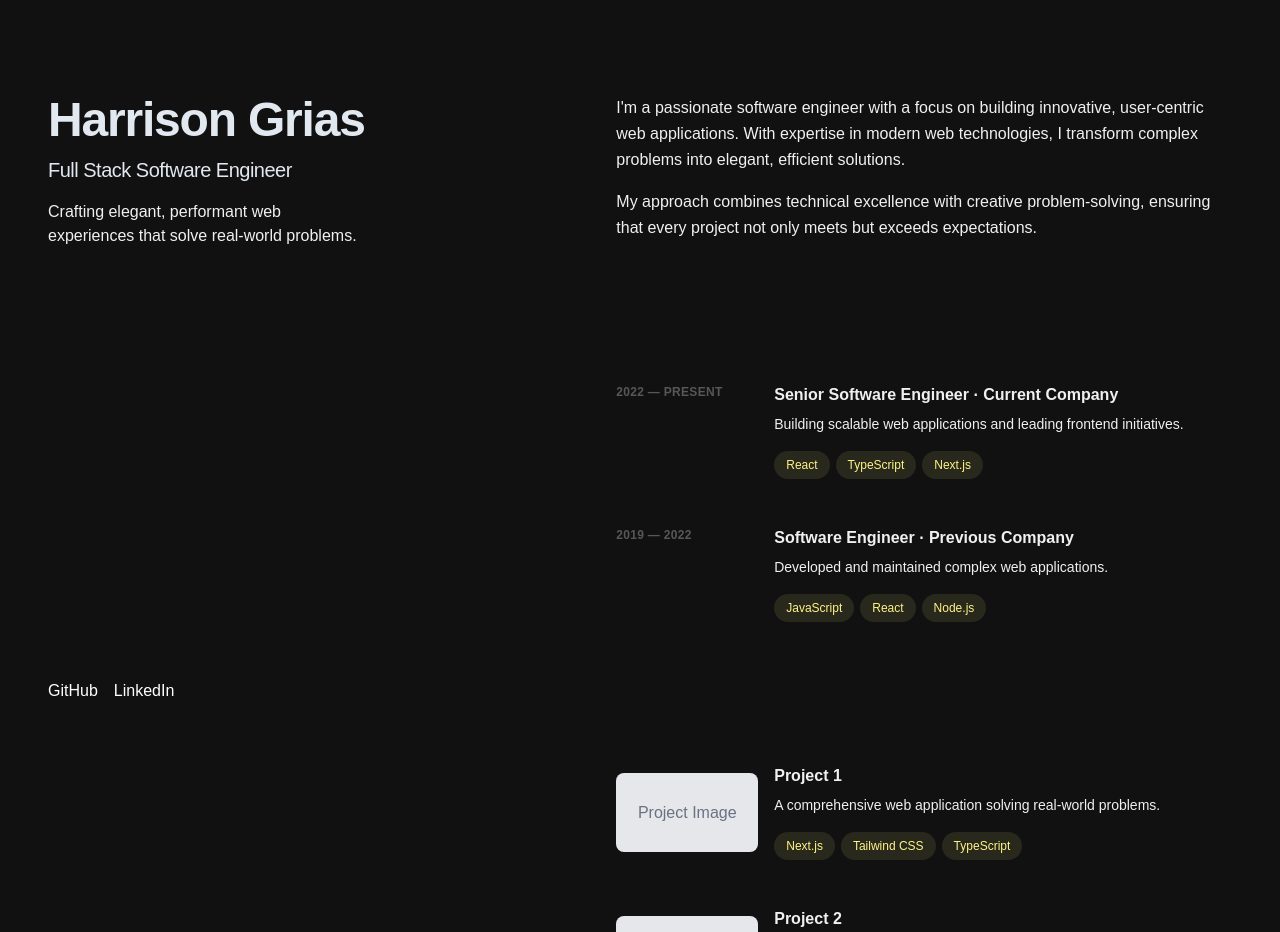
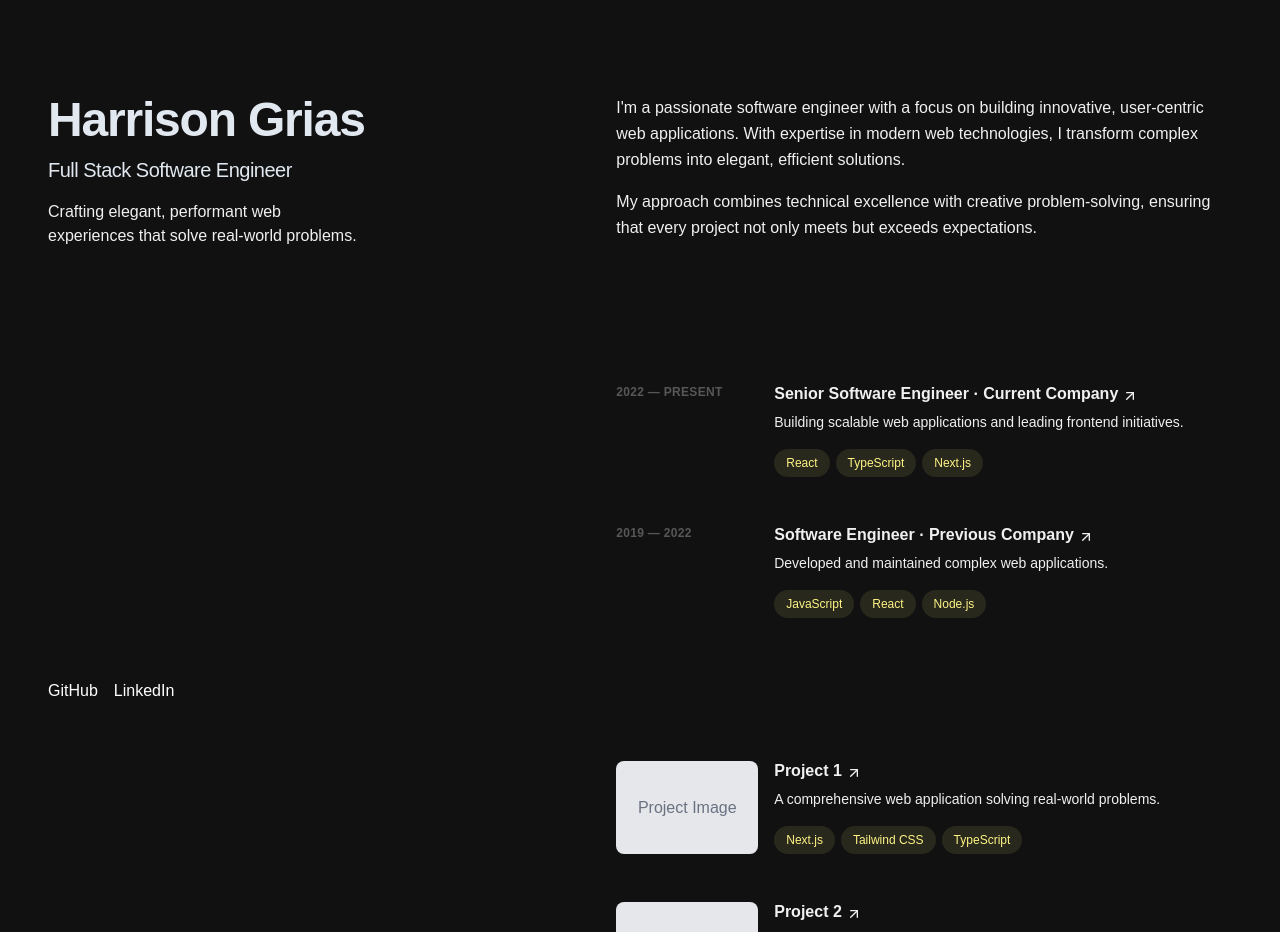
Before and after one commit to hgrias/harrisongrias.com, a Next.js app: page / in a window 1280 px wide. Shown: the top 932 px of the page. Built offline with nearby package versions, Linux system fonts and the light colour scheme.

Commit message:
feat: add arrow to show external link

```diff
--- a/src/app/components/experience/ExperienceCard.tsx
+++ b/src/app/components/experience/ExperienceCard.tsx
@@ -1,3 +1,4 @@
+import { ArrowUpRight } from "lucide-react";
 import Link from "next/link";
 import React from "react";
 import { TechnologyBadge } from "../TechnologyBadge";
@@ -34,10 +35,14 @@ export const ExperienceCard: React.FC<ExperienceCardProps> = ({
 
         {/* Job Content */}
         <div className="sm:col-span-6">
-          <h3 className="text-foreground leading-snug font-semibold">
-            <span className="group-hover:text-primary text-foreground inline-flex items-baseline text-base leading-tight transition">
+          <h3 className="group-hover:text-primary text-foreground flex items-center gap-1 leading-snug font-semibold">
+            <span className="inline-flex items-baseline text-base leading-tight transition">
               {title} · {company}
             </span>
+            <ArrowUpRight
+              size={16}
+              className="group-hover:text-primary self-end transition-transform group-hover:translate-x-1 group-hover:-translate-y-1"
+            />
           </h3>
           <p className="mt-2 text-sm leading-normal">{description}</p>
           <ul className="mt-2 flex flex-wrap">
--- a/src/app/components/projects/ProjectCard.tsx
+++ b/src/app/components/projects/ProjectCard.tsx
@@ -1,3 +1,4 @@
+import { ArrowUpRight } from "lucide-react";
 import Link from "next/link";
 import React from "react";
 import { TechnologyBadge } from "../TechnologyBadge";
@@ -24,7 +25,7 @@ export const ProjectCard: React.FC<ProjectCardProps> = ({
         <div className="lg:group-hover:bg-accent/10 absolute -inset-x-4 -inset-y-4 -z-10 hidden rounded-md transition motion-reduce:transition-none lg:-inset-x-6 lg:block lg:group-hover:shadow-[inset_0_1px_0_0_rgba(148,163,184,0.1)] lg:group-hover:drop-shadow-lg"></div>
 
         {/* Project Image */}
-        <header className="flex items-center justify-center sm:col-span-2">
+        <header className="flex justify-center sm:col-span-2">
           <div className="aspect-video w-full overflow-hidden rounded-lg bg-gray-200 dark:bg-gray-700">
             <div className="flex h-full w-full items-center justify-center text-gray-500 dark:text-gray-400">
               Project Image
@@ -34,10 +35,14 @@ export const ProjectCard: React.FC<ProjectCardProps> = ({
 
         {/* Project Content */}
         <div className="sm:col-span-6">
-          <h3 className="text-foreground leading-snug font-semibold">
+          <h3 className="text-foreground flex items-center gap-1 leading-snug font-semibold">
             <span className="group-hover:text-primary text-foreground inline-flex items-baseline text-base leading-tight transition">
               {name}
             </span>
+            <ArrowUpRight
+              size={16}
+              className="group-hover:text-primary self-end transition-transform group-hover:translate-x-1 group-hover:-translate-y-1"
+            />
           </h3>
           <p className="mt-2 text-sm leading-normal">{description}</p>
           <ul className="mt-2 flex flex-wrap">
```
